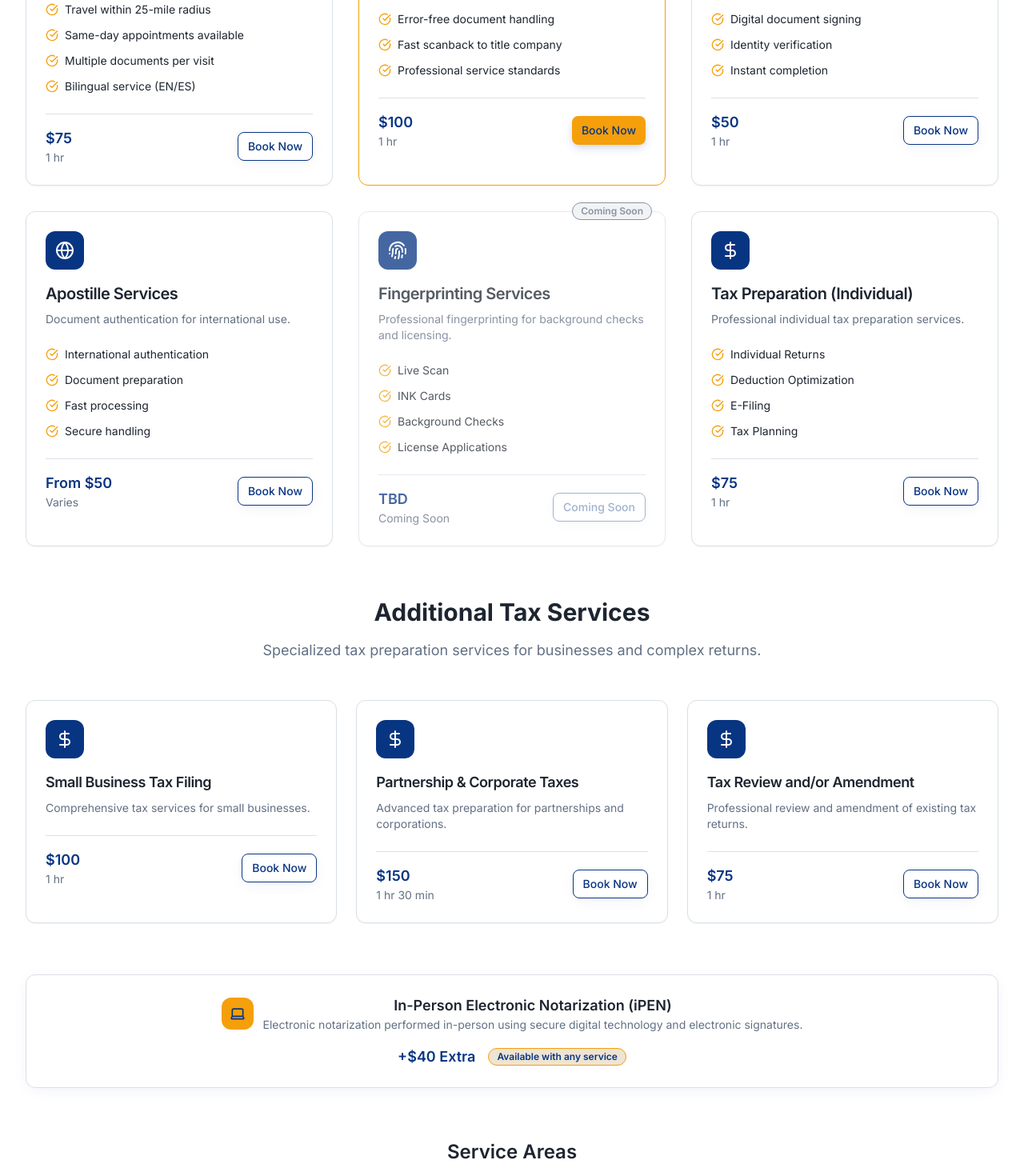
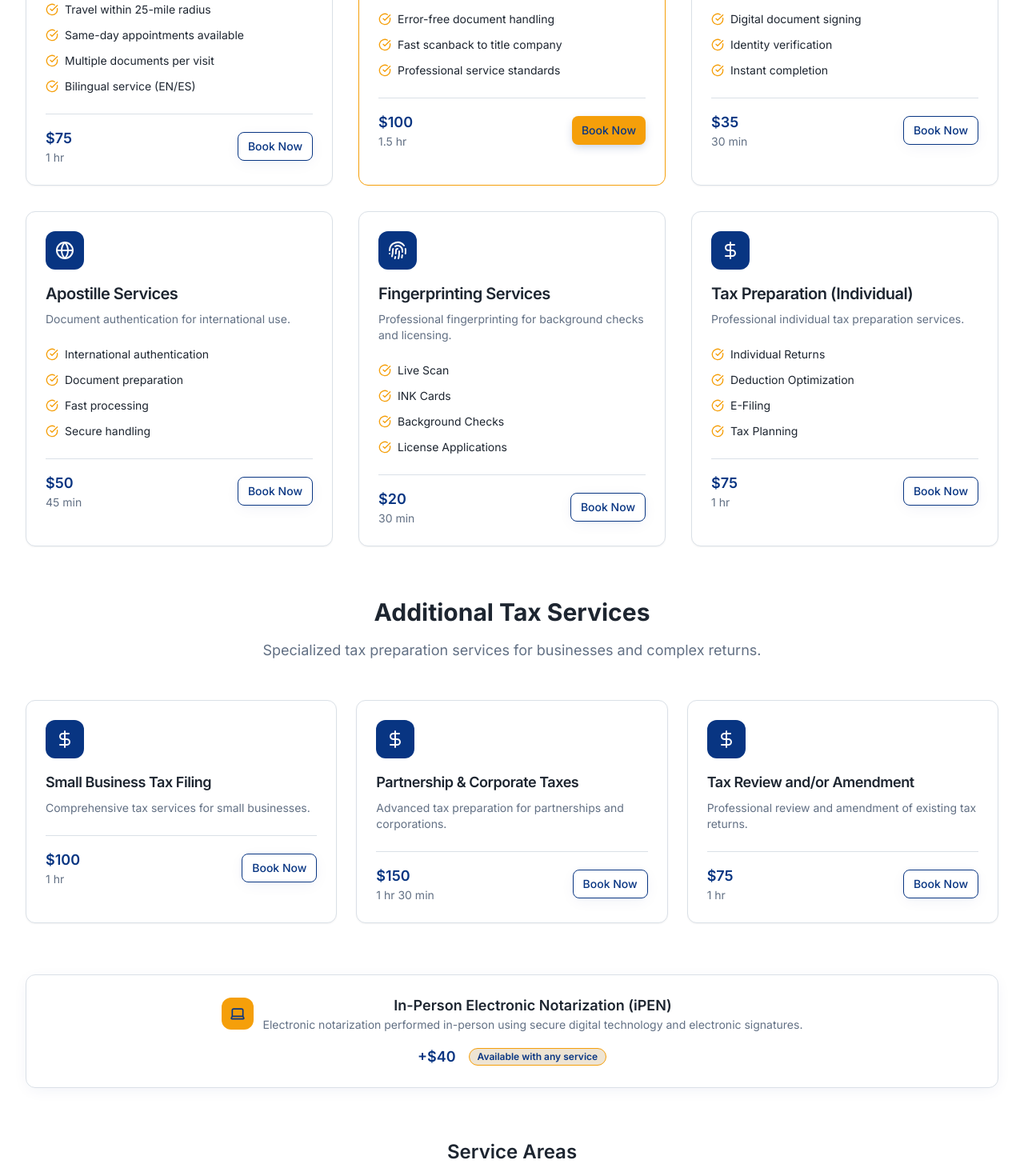
Before and after one commit to notaryandsigningsllc/notary-and-signings-llc, a React (Vite) app: page / in a window 1280 px wide. Shown: the part 2700-4170 px from the top of the page at 80% size. Built offline with nearby package versions, Linux system fonts and the light colour scheme.

Commit message:
Fix prices across website

```diff
--- a/src/components/ServicesSection.tsx
+++ b/src/components/ServicesSection.tsx
@@ -21,33 +21,33 @@ export default function ServicesSection() {
     description: t('services.loan.description'),
     features: [t('services.loan.feature1'), t('services.loan.feature2'), t('services.loan.feature3'), t('services.loan.feature4')],
     price: "$100",
-    duration: "1 hr",
+    duration: "1.5 hr",
     popular: true
   }, {
     icon: Laptop,
     title: t('services.ron.title'),
     description: t('services.ron.description'),
     features: [t('services.ron.feature1'), t('services.ron.feature2'), t('services.ron.feature3'), t('services.ron.feature4')],
-    price: "$50",
-    duration: "1 hr",
+    price: "$35",
+    duration: "30 min",
     popular: false
   }, {
     icon: Globe,
     title: t('services.apostille.title'),
     description: t('services.apostille.description'),
     features: [t('services.apostille.feature1'), t('services.apostille.feature2'), t('services.apostille.feature3'), t('services.apostille.feature4')],
-    price: t('services.apostille.price'),
-    duration: "Varies",
+    price: "$50",
+    duration: "45 min",
     popular: false
   }, {
     icon: Fingerprint,
     title: t('services.fingerprint.title'),
     description: t('services.fingerprint.description'),
     features: [t('services.fingerprint.feature1'), t('services.fingerprint.feature2'), t('services.fingerprint.feature3'), t('services.fingerprint.feature4')],
-    price: "TBD",
-    duration: t('services.coming_soon'),
+    price: "$20",
+    duration: "30 min",
     popular: false,
-    comingSoon: true
+    comingSoon: false
   }, {
     icon: DollarSign,
     title: t('services.tax.individual.title'),
--- a/src/contexts/LanguageContext.tsx
+++ b/src/contexts/LanguageContext.tsx
@@ -127,7 +127,7 @@ const translations = {
     'services.mobile.feature2': 'Same-day appointments available',
     'services.mobile.feature3': 'Multiple documents per visit',
     'services.mobile.feature4': 'Bilingual service (EN/ES)',
-    'services.mobile.price': '$75/hour',
+    'services.mobile.price': '$75',
     'services.mobile.includes': 'Includes: Travel time, document review, notarization, and certificate completion. Additional documents: $15 each.',
     'services.loan.title': 'Loan Signings',
     'services.loan.description': 'Specialized in real estate loan document signings.',
@@ -135,7 +135,7 @@ const translations = {
     'services.loan.feature2': 'Error-free document handling',
     'services.loan.feature3': 'Fast scanback to title company',
     'services.loan.feature4': 'Professional service standards',
-    'services.loan.price': '$100-$150',
+    'services.loan.price': '$100',
     'services.loan.includes': 'Includes: Full loan package review, signing coordination, document return. After-hours (8PM-8AM): +$25.',
     'services.ron.title': 'Remote Online Notarization',
     'services.ron.description': 'Secure online notarization from anywhere.',
@@ -143,7 +143,7 @@ const translations = {
     'services.ron.feature2': 'Digital document signing',
     'services.ron.feature3': 'Identity verification',
     'services.ron.feature4': 'Instant completion',
-    'services.ron.price': '$35 per document',
+    'services.ron.price': '$35',
     'services.ron.includes': 'Includes: Video session, identity verification, digital notarization, electronic certificate. Multiple docs: $25 each additional.',
     'services.apostille.title': 'Apostille Services',
     'services.apostille.description': 'Document authentication for international use.',
@@ -151,21 +151,21 @@ const translations = {
     'services.apostille.feature2': 'Document preparation',
     'services.apostille.feature3': 'Fast processing',
     'services.apostille.feature4': 'Secure handling',
-    'services.apostille.price': 'From $50',
+    'services.apostille.price': '$50',
     'services.fingerprint.title': 'Fingerprinting Services',
     'services.fingerprint.description': 'Professional fingerprinting for background checks and licensing.',
     'services.fingerprint.feature1': 'Live Scan',
     'services.fingerprint.feature2': 'INK Cards',
     'services.fingerprint.feature3': 'Background Checks',
     'services.fingerprint.feature4': 'License Applications',
-     'services.fingerprint.price': 'From $20',
+     'services.fingerprint.price': '$20',
      'services.ipen.title': 'In-Person Electronic Notarization (iPEN)',
      'services.ipen.description': 'Electronic notarization performed in-person using secure digital technology and electronic signatures.',
      'services.ipen.feature1': 'Electronic signatures',
      'services.ipen.feature2': 'Digital notary seal',
      'services.ipen.feature3': 'Secure authentication',
      'services.ipen.feature4': 'Immediate processing',
-     'services.ipen.price': '+$40 Extra',
+     'services.ipen.price': '+$40',
      'services.coming_soon': 'Coming Soon',
      'services.ipen.addon': 'Available with any service',
      'services.tax.individual.title': 'Tax Preparation (Individual)',
@@ -832,38 +832,38 @@ const translations = {
     'services.mobile.feature2': 'Horarios flexibles',
     'services.mobile.feature3': 'Servicio profesional',
     'services.mobile.feature4': 'Licenciado y con garantía',
-    'services.mobile.price': 'Desde $25',
+    'services.mobile.price': '$75',
     'services.loan.title': 'Firmas de Préstamos',
     'services.loan.description': 'Especializado en firmas de documentos de préstamos inmobiliarios.',
     'services.loan.feature1': 'Experiencia en bienes raíces',
     'services.loan.feature2': 'Firmas sin errores',
     'services.loan.feature3': 'Servicio el mismo día',
     'services.loan.feature4': 'Aprobado por compañías de títulos',
-    'services.loan.price': 'Desde $100',
+    'services.loan.price': '$100',
     'services.ron.title': 'Notarización Remota en Línea',
     'services.ron.description': 'Notarización segura en línea desde cualquier lugar.',
     'services.ron.feature1': 'Plataforma de video segura',
     'services.ron.feature2': 'Firma digital de documentos',
     'services.ron.feature3': 'Verificación de identidad',
     'services.ron.feature4': 'Legalmente conforme',
-    'services.ron.price': 'Desde $35',
+    'services.ron.price': '$35',
     'services.apostille.title': 'Servicios de Apostilla',
     'services.apostille.description': 'Autenticación de documentos para uso internacional.',
     'services.apostille.feature1': 'Autenticación internacional',
     'services.apostille.feature2': 'Preparación de documentos',
     'services.apostille.feature3': 'Procesamiento rápido',
     'services.apostille.feature4': 'Manejo seguro',
-    'services.apostille.price': 'Desde $50',
+    'services.apostille.price': '$50',
     'services.fingerprint.title': 'Servicios de Huellas Dactilares',
     'services.fingerprint.description': 'Huellas dactilares profesionales para verificaciones de antecedentes y licencias.',
     'services.fingerprint.feature1': 'Escáner en Vivo',
     'services.fingerprint.feature2': 'Tarjetas de Tinta',
     'services.fingerprint.feature3': 'Verificación de Antecedentes',
     'services.fingerprint.feature4': 'Solicitudes de Licencia',
-     'services.fingerprint.price': 'Desde $20',
+     'services.fingerprint.price': '$20',
      'services.ipen.title': 'Notarización Electrónica en Persona (iPEN)',
      'services.ipen.description': 'Notarización electrónica realizada en persona utilizando tecnología digital segura y firmas electrónicas.',
-     'services.ipen.price': '+$40 Extra',
+     'services.ipen.price': '+$40',
      'services.ipen.addon': 'Disponible con cualquier servicio',
      'services.coming_soon': 'Próximamente',
     'services.tax.individual.title': 'Preparación de Impuestos (Individual)',
```
